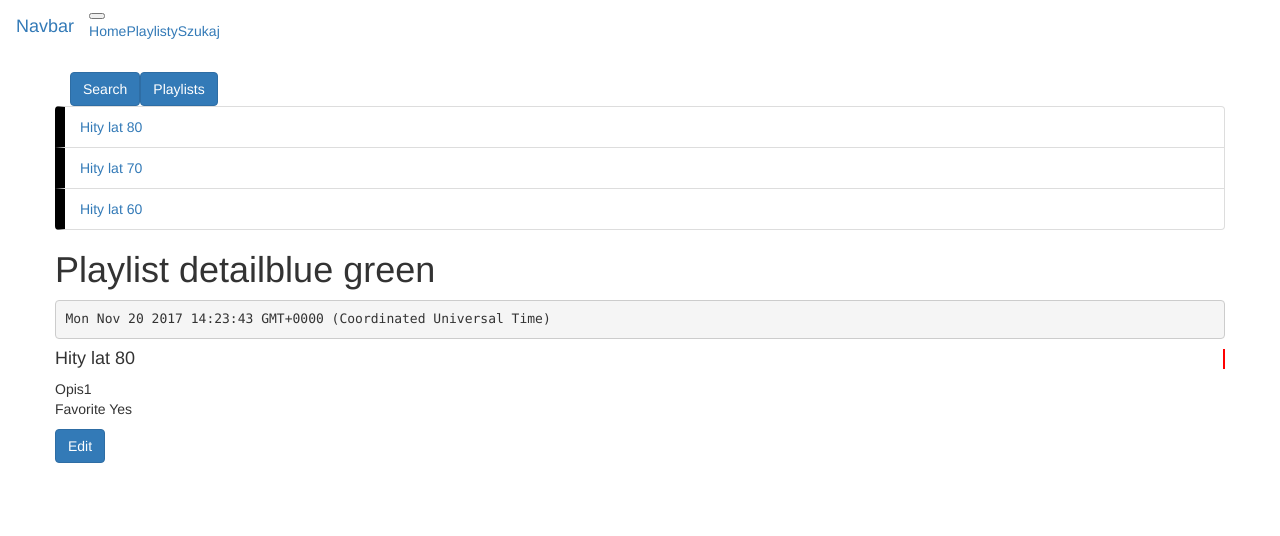
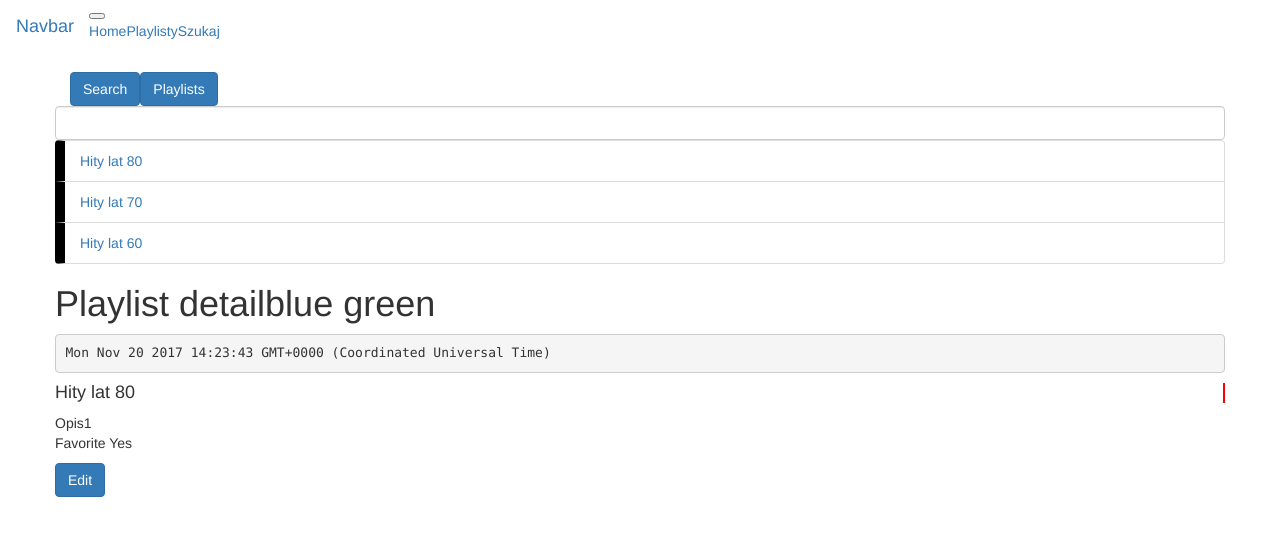
Before and after one commit to j-bogacz/AngularTraining, an Angular app in the folder spotfyy/: page /playlists/1 in a window 1280 px wide. Shown: the top 536 px of the page. Built offline with nearby package versions, Linux system fonts and the light colour scheme; sample sign-in values are in the browser's storage.

Commit message:
custom pipe

```diff
--- a/spotfyy/src/app/list-playlists/list-playlists.component.html
+++ b/spotfyy/src/app/list-playlists/list-playlists.component.html
@@ -1,8 +1,8 @@
-
+<input type="text" [(ngModel)]="filterString" class="form-control"/>
 <ul class="list-group">
   <li
     class="list-group-item"
-    *ngFor="let playlist of listPlaylists"
+    *ngFor="let playlist of listPlaylists | filter:filterString:'name'"
     (click)="onSelected(playlist)"
     [ngClass]="{'active': selected == playlist}"
 
--- a/spotfyy/src/app/shared/filter.pipe.ts
+++ b/spotfyy/src/app/shared/filter.pipe.ts
@@ -7,7 +7,9 @@ import {Playlist} from "../playlist";
 export class FilterPipe implements PipeTransform {
 
   transform(value: Playlist[], filterString: string = '', propertyName: string): any {
-    return value.filter(e=> e[propertyName].includes(filterString));
+    return value.filter(e=> {
+      return e[propertyName].indexOf(filterString) >= 0;
+    });
   }
 
 }
```
